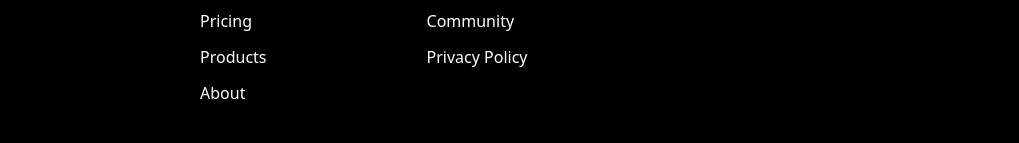
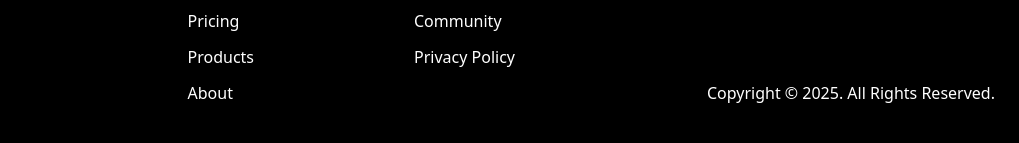
Before and after one commit to akshajdevkv/tailwindcss-landing-page, a website: page src/index.html in a window 1280 px wide. Shown: the part 2018-2161 px from the top of the page, 261-1280 px from the left. Drawn offline with Linux system fonts and the light colour scheme.

Commit message:
add copyright

```diff
--- a/src/index.html
+++ b/src/index.html
@@ -226,7 +226,9 @@
                                 focus:outline-none" placeholder="update in your inbox">
                             </div>
                         </form>
-
+                    <div class="hidden text-white md:block">
+                            Copyright &copy; 2025. All Rights Reserved.
+                    </div>
                   </div>
         </div>
       </footer>
```
